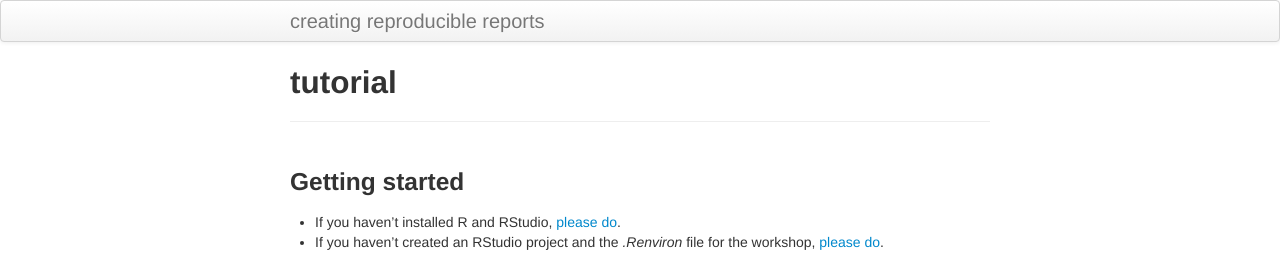
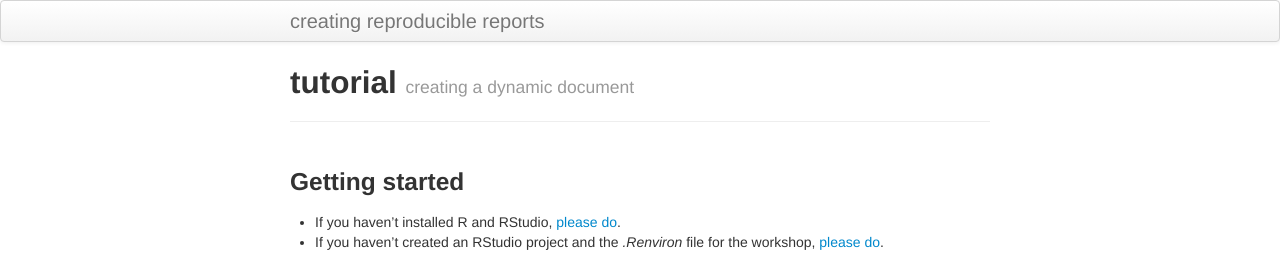
Before and after one commit to DSR-RHIT/creating-reproducible-reports, a Jekyll site: the page built from pages/tutorial.md, in a window 1280 px wide. Shown: the top 264 px of the page. Built offline with Jekyll 4.4.1, drawn with Linux system fonts in a browser that asks for light colours.

Commit message:
edit tutorial

```diff
--- a/pages/tutorial.md
+++ b/pages/tutorial.md
@@ -1,6 +1,7 @@
 ---
 layout: page
 title:  tutorial
+tagline: creating a dynamic document
 ---
 
 
```
